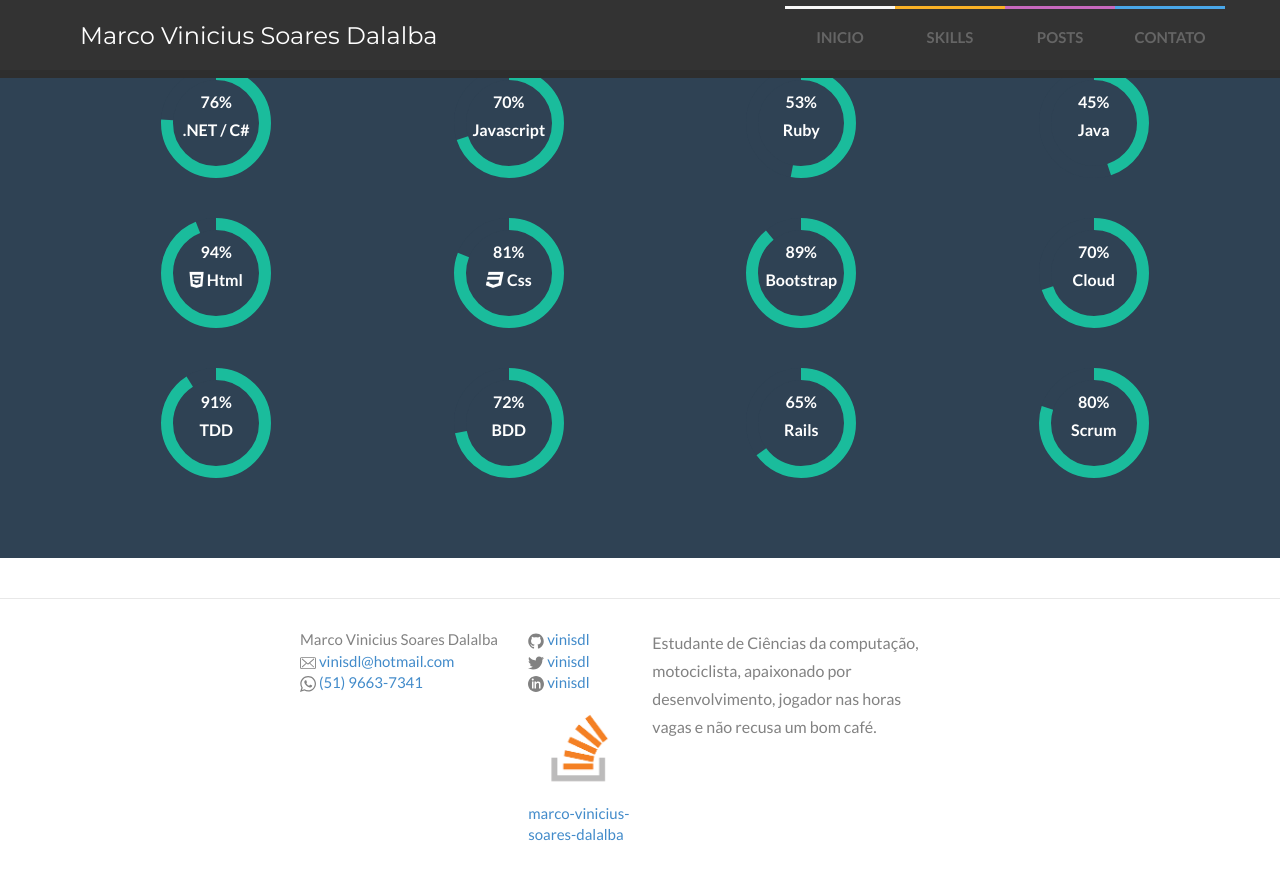
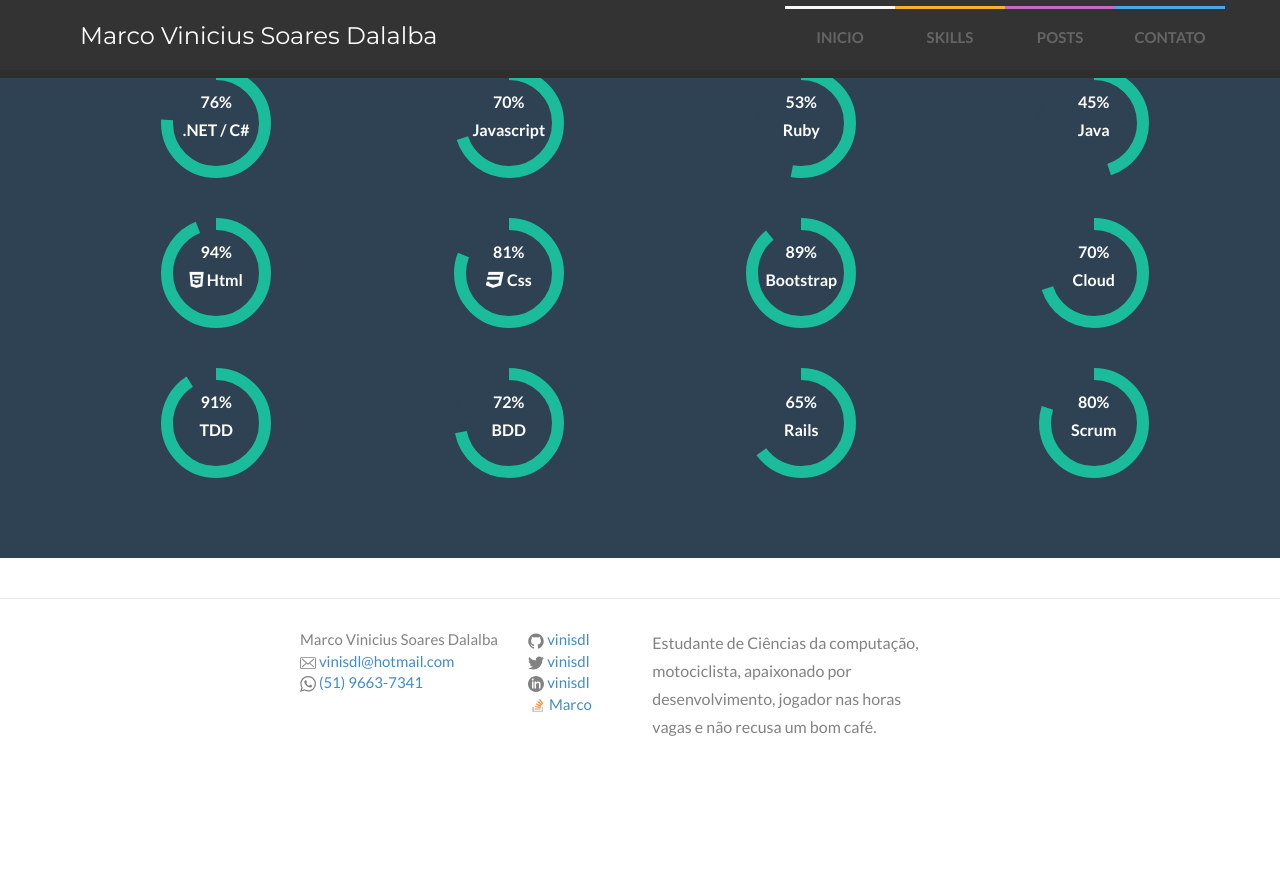
Before and after one commit to vinisdl/vinisdl.github.io, a Jekyll site: the page built from index.html, in a window 1280 px wide and 900 px high, scrolled down 975 px. Shown: the top 880 px of the window. Built offline with Jekyll 4.4.1, drawn with Linux system fonts in a browser that asks for light colours; nearby versions of some CDN libraries; after the commit the page ends 1781 px from its top, so only the background shows below that.

Commit message:
Update footer.html
update

```diff
--- a/_includes/footer.html
+++ b/_includes/footer.html
@@ -34,7 +34,7 @@
           {% endif %}
            {% if site.stack_overflow %}
           <li>
-            <a href="http://pt.stackoverflow.com/users/59773/marco-vinicius-soares-dalalba?tab=profile"><img src="/img/stack.png" /><span class="username">marco-vinicius-soares-dalalba</span></a>
+            <a href="http://pt.stackoverflow.com/users/59773/marco-vinicius-soares-dalalba?tab=profile"><img style="max-width: 19%" src="/img/stack.png" /><span class="username">Marco</span></a>
           </li>
           {% endif %}
         </ul>
```
